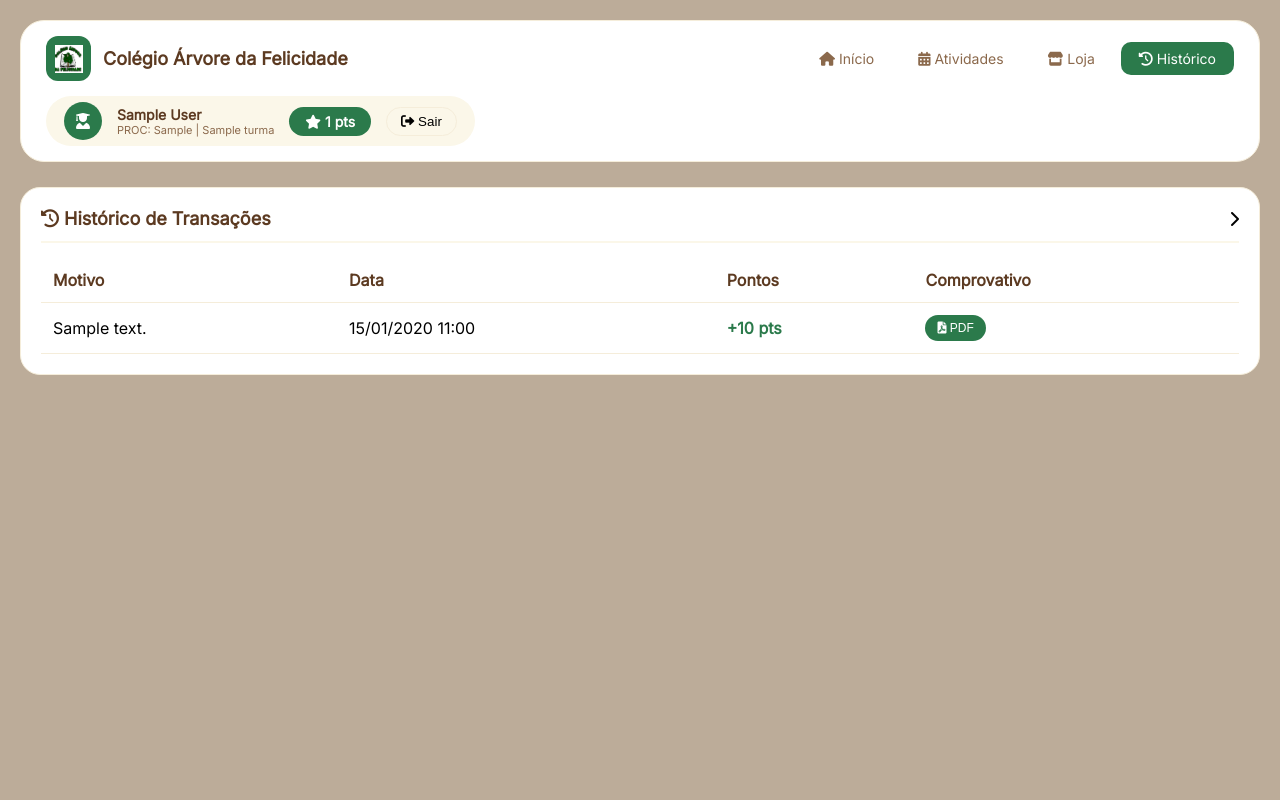
After one commit to eduardomasivi4/Meu_Contributo_App, a Django app: page /aluno/historico/ in a window 1280 px wide. The commit adds this page. Run offline with Django 4.2, Linux system fonts and the light colour scheme; a user stored in the database is signed in; tables that the repository leaves empty hold one stand-in row (values such as "Sample post").

Commit message:
Aluno - Historico

```diff
--- a/core/urls.py
+++ b/core/urls.py
@@ -10,6 +10,8 @@ urlpatterns = [
     path('aluno/dashboard/', views.dashboard_aluno, name='dashboard_aluno'),
     path('aluno/atividades/', views.atividades, name='atividades'),
     path('aluno/loja/', views.loja, name='loja'),
+    path('aluno/historico/', views.historico, name='historico'),
+    path('aluno/comprovativo/<int:transacao_id>/', views.gerar_comprovativo, name='gerar_comprovativo'),
 
     # ALUNO - APIs
     path('api/aluno/verificar-processo/', views.verificar_processo, name='verificar_processo'),
--- a/core/views.py
+++ b/core/views.py
@@ -1,11 +1,30 @@
 from django.shortcuts import render, redirect
+from django.contrib.auth import authenticate, login
 from django.contrib.auth.decorators import login_required
-from django.contrib.auth import authenticate, login
+from django.http import JsonResponse, HttpResponse
+from django.views.decorators.csrf import csrf_exempt
+from django.urls import reverse
+from reportlab.lib.pagesizes import A4
+from reportlab.lib.units import mm
+from reportlab.pdfgen import canvas
+from reportlab.lib.utils import ImageReader
+from reportlab.lib.colors import HexColor
+import qrcode
 import json
-from django.http import JsonResponse
-from .models import PerfilAluno, Atividade, Inscricao, Beneficio, ResgateBeneficio, Transacao
-from django.views.decorators.csrf import csrf_exempt
+from io import BytesIO
+from django.conf import settings
+import os
 
+# Importações dos modelos
+from .models import (
+    PerfilAluno,
+    Turma,
+    Atividade,
+    Beneficio,
+    Transacao,
+    ResgateBeneficio,
+    Inscricao
+)
 
 def index(request):
     return render(request, 'core/index.html')
@@ -171,6 +190,135 @@ def api_resgatar_beneficio(request, beneficio_id):
     except Beneficio.DoesNotExist:
         return JsonResponse({'success': False, 'erro': 'Benefício não encontrado'})
 
+@login_required
+def historico(request):
+    if request.user.tipo != 'aluno':
+        return redirect('index')
+
+    transacoes = Transacao.objects.filter(aluno=request.user.perfil_aluno).order_by('-data')
+
+    context = {
+        'transacoes': transacoes,
+        'nome': request.user.get_full_name() or request.user.username,
+        'processo': request.user.perfil_aluno.numero_processo,
+        'turma': request.user.perfil_aluno.turma.nome if request.user.perfil_aluno.turma else 'Sem turma',
+        'curso': request.user.perfil_aluno.turma.get_curso_display() if request.user.perfil_aluno.turma else 'Sem curso',
+        'saldo': request.user.perfil_aluno.saldo_pontos,
+    }
+    return render(request, 'core/historico.html', context)
+
+@login_required
+def gerar_comprovativo(request, transacao_id):
+    """Gera PDF comprovativo para uma transação"""
+    try:
+        transacao = Transacao.objects.get(id=transacao_id, aluno=request.user.perfil_aluno)
+    except Transacao.DoesNotExist:
+        return HttpResponse('Transação não encontrada', status=404)
+
+    aluno = request.user.perfil_aluno
+    turma = aluno.turma
+    curso_nome = turma.get_curso_display() if turma else 'Não definido'
+    turma_nome = turma.nome if turma else 'Não definido'
+
+    # Dados para o comprovativo
+    dados_comprovativo = (
+        f"O responsável pelo Meu Contributo App do CAF, João Zinga, "
+        f"confirma que o(a) estudante {request.user.get_full_name() or request.user.username}, "
+        f"estudante do curso de {curso_nome}, turma {turma_nome}, "
+        f"converteu {abs(transacao.quantidade)} pontos para obter o benefício {transacao.descricao}."
+    )
+
+    # Construir URL completa do PDF (para o QR Code)
+    pdf_url = request.build_absolute_uri(reverse('gerar_comprovativo', args=[transacao.id]))
+
+    # Criar resposta HTTP com PDF
+    response = HttpResponse(content_type='application/pdf')
+    response['Content-Disposition'] = f'attachment; filename="comprovativo_{transacao.id}.pdf"'
+
+    # Criar PDF
+    pdf = canvas.Canvas(response, pagesize=A4)
+    width, height = A4
+
+    # Cores institucionais
+    castanho = HexColor('#5C3A21')
+    verde = HexColor('#2B7A4B')
+
+    # Logo
+    logo_path = os.path.join(settings.BASE_DIR, 'static', 'images', 'logo-caf.png')
+    if os.path.exists(logo_path):
+        logo = ImageReader(logo_path)
+        pdf.drawImage(logo, (width - 60) / 2, height - 80, width=50, height=50, preserveAspectRatio=True)
+
+    # Título
+    pdf.setFont('Helvetica-Bold', 18)
+    pdf.setFillColor(castanho)
+    pdf.drawCentredString(width / 2, height - 120, "COLÉGIO ÁRVORE DA FELICIDADE")
+
+    pdf.setFont('Helvetica-Bold', 14)
+    pdf.drawCentredString(width / 2, height - 150, "COMPROVATIVO DE CONVERSÃO DE PONTOS")
+
+    # Linha separadora
+    pdf.setStrokeColor(verde)
+    pdf.setLineWidth(2)
+    pdf.line(50, height - 170, width - 50, height - 170)
+
+    # Texto do comprovativo
+    pdf.setFont('Helvetica', 12)
+    pdf.setFillColor(castanho)
+
+    # Quebrar texto em múltiplas linhas
+    text_lines = []
+    current_line = ""
+    for word in dados_comprovativo.split():
+        if len(current_line) + len(word) + 1 < 80:
+            current_line += " " + word if current_line else word
+        else:
+            text_lines.append(current_line)
+            current_line = word
+    text_lines.append(current_line)
+
+    y = height - 220
+    for line in text_lines:
+        pdf.drawString(50, y, line)
+        y -= 25
+
+    # Informações adicionais
+    pdf.setFont('Helvetica-Bold', 12)
+    pdf.drawString(50, y - 20, f"Data da transação: {transacao.data.strftime('%d/%m/%Y %H:%M')}")
+    pdf.drawString(50, y - 45, f"Pontos convertidos: {abs(transacao.quantidade)}")
+    pdf.drawString(50, y - 70, f"Benefício: {transacao.descricao}")
+
+    # Assinatura
+    y_assinatura = y - 130
+    pdf.setFont('Helvetica', 10)
+    pdf.drawString(50, y_assinatura, "_________________________________")
+    pdf.drawString(80, y_assinatura - 10, "João Zinga")
+    pdf.drawString(60, y_assinatura - 25, "Responsável pelo Meu Contributo App")
+
+    # Gerar QR Code com a URL do PDF
+    qr = qrcode.QRCode(version=1, box_size=10, border=4)
+    qr.add_data(pdf_url)  # URL do PDF em vez do texto
+    qr.make(fit=True)
+    qr_img = qr.make_image(fill_color="#5C3A21", back_color="white")
+
+    qr_buffer = BytesIO()
+    qr_img.save(qr_buffer, format='PNG')
+    qr_buffer.seek(0)
+    qr_reader = ImageReader(qr_buffer)
+
+    # Posicionar QR Code no canto inferior direito
+    qr_size = 80
+    pdf.drawImage(qr_reader, width - qr_size - 50, y_assinatura - 100, width=qr_size, height=qr_size)
+
+    # Texto explicativo do QR Code
+    pdf.setFont('Helvetica', 8)
+    pdf.setFillColor(castanho)
+    pdf.drawString(width - qr_size - 45, y_assinatura - 110, "QR Code para download")
+    pdf.drawString(width - qr_size - 55, y_assinatura - 120, "do comprovativo")
+
+    pdf.save()
+    return response
+
 
 # ==================== PROFESSOR (placeholder) ====================
 
--- /dev/null
+++ b/templates/core/historico.html
@@ -0,0 +1,222 @@
+<!DOCTYPE html>
+<html lang="pt-br">
+<head>
+  <meta charset="UTF-8">
+  <meta name="viewport" content="width=device-width, initial-scale=1.0">
+  <title>Colégio Árvore da Felicidade - Histórico de Pontos</title>
+  <link href="https://fonts.googleapis.com/css2?family=Inter:opsz,wght@14..32,300;400;500;600;700;800&display=swap" rel="stylesheet">
+  <link rel="stylesheet" href="https://cdnjs.cloudflare.com/ajax/libs/font-awesome/6.0.0-beta3/css/all.min.css">
+  {% load static %}
+  <link rel="stylesheet" href="{% static 'css/fundo.css' %}">
+  <style>
+    * { margin: 0; padding: 0; box-sizing: border-box; }
+    body { font-family: 'Inter', sans-serif; background: #FBF7E9; }
+    .container { max-width: 1400px; margin: 0 auto; padding: 20px; }
+
+    .header {
+      background: white;
+      border-radius: 24px;
+      padding: 15px 25px;
+      margin-bottom: 25px;
+      display: flex;
+      justify-content: space-between;
+      align-items: center;
+      flex-wrap: wrap;
+      gap: 15px;
+      border: 1px solid #F5EDDA;
+    }
+    .logo-area { display: flex; align-items: center; gap: 12px; }
+    .logo-icon { width: 45px; height: 45px; background: #2B7A4B; border-radius: 12px; display: flex; align-items: center; justify-content: center; }
+    .logo-icon img { width: 28px; height: 28px; }
+    .logo-area h1 { font-size: 18px; color: #5C3A21; font-weight: 700; }
+    .nav-links { display: flex; gap: 8px; }
+    .nav-link { padding: 8px 18px; text-decoration: none; color: #8B694C; font-weight: 500; border-radius: 10px; font-size: 14px; }
+    .nav-link:hover { background: #FBF7E9; color: #5C3A21; }
+    .nav-link.active { background: #2B7A4B; color: white; }
+    .user-area { display: flex; align-items: center; gap: 15px; background: #FBF7E9; padding: 6px 18px; border-radius: 40px; }
+    .user-avatar { width: 38px; height: 38px; background: #2B7A4B; border-radius: 50%; display: flex; align-items: center; justify-content: center; color: white; }
+    .user-name { font-weight: 600; color: #5C3A21; font-size: 14px; }
+    .user-info { font-size: 11px; color: #8B694C; }
+    .saldo-card { background: #2B7A4B; padding: 6px 16px; border-radius: 30px; color: white; font-size: 14px; font-weight: 600; }
+    .logout-btn { background: none; border: 1px solid #F5EDDA; padding: 6px 14px; border-radius: 30px; cursor: pointer; }
+
+    .card {
+      background: white;
+      border-radius: 20px;
+      padding: 20px;
+      margin-bottom: 20px;
+      border: 1px solid #F5EDDA;
+    }
+    .card-header {
+      display: flex;
+      justify-content: space-between;
+      align-items: center;
+      margin-bottom: 15px;
+      padding-bottom: 12px;
+      border-bottom: 2px solid #FBF7E9;
+    }
+    .card-header h3 { font-size: 18px; color: #5C3A21; }
+
+    table { width: 100%; border-collapse: collapse; }
+    th, td { padding: 12px; text-align: left; border-bottom: 1px solid #F5EDDA; }
+    th { color: #5C3A21; font-weight: 600; }
+    .pontos-positive { color: #2B7A4B; font-weight: 700; }
+    .pontos-negative { color: #D4A373; font-weight: 700; }
+    .btn-pdf { background: #2B7A4B; color: white; border: none; padding: 6px 12px; border-radius: 20px; cursor: pointer; font-size: 12px; }
+    .btn-pdf:hover { background: #1E5A38; }
+    .sem-transacoes { text-align: center; padding: 40px; color: #8B694C; }
+
+    @media (max-width: 768px) {
+      .header { flex-direction: column; text-align: center; }
+      table, thead, tbody, th, td, tr { display: block; }
+      th { display: none; }
+      td { display: flex; justify-content: space-between; padding: 10px; border-bottom: 1px solid #F5EDDA; }
+      td::before { content: attr(data-label); font-weight: bold; color: #5C3A21; }
+    }
+  </style>
+</head>
+<body>
+  <div class="container">
+    <div class="header">
+      <div class="logo-area">
+        <div class="logo-icon"><img src="{% static 'images/logo-caf.png' %}" alt="Logo"></div>
+        <h1>Colégio Árvore da Felicidade</h1>
+      </div>
+
+      <div class="nav-links">
+          <a href="/aluno/dashboard/" class="nav-link"><i class="fas fa-home"></i> Início</a>
+          <a href="/aluno/atividades/" class="nav-link"><i class="fas fa-calendar-alt"></i> Atividades</a>
+          <a href="/aluno/loja/" class="nav-link"><i class="fas fa-store"></i> Loja</a>
+          <a href="/aluno/historico/" class="nav-link active"><i class="fas fa-history"></i> Histórico</a>
+      </div>
+
+      <div class="user-area">
+        <div class="user-avatar"><i class="fas fa-user-graduate"></i></div>
+        <div><div class="user-name">{{ nome }}</div><div class="user-info">PROC: {{ processo }} | {{ turma }}</div></div>
+        <div class="saldo-card"><i class="fas fa-star"></i> {{ saldo }} pts</div>
+        <button class="logout-btn" id="logoutBtn"><i class="fas fa-sign-out-alt"></i> Sair</button>
+      </div>
+    </div>
+
+    <div class="card">
+      <div class="card-header">
+        <h3><i class="fas fa-history"></i> Histórico de Transações</h3>
+        <i class="fas fa-chevron-right"></i>
+      </div>
+
+      {% if transacoes %}
+      <table>
+        <thead>
+          <tr><th>Motivo</th><th>Data</th><th>Pontos</th><th>Comprovativo</th></tr>
+        </thead>
+        <tbody>
+          {% for t in transacoes %}
+          <tr>
+            <td data-label="Motivo">{{ t.descricao }}</td>
+            <td data-label="Data">{{ t.data|date:"d/m/Y H:i" }}</td>
+            <td data-label="Pontos" class="{% if t.quantidade > 0 %}pontos-positive{% else %}pontos-negative{% endif %}">
+              {% if t.quantidade > 0 %}+{% endif %}{{ t.quantidade }} pts
+            </td>
+            <td data-label="Comprovativo">
+              <button class="btn-pdf" data-id="{{ t.id }}"><i class="fas fa-file-pdf"></i> PDF</button>
+            </td>
+          </tr>
+          {% endfor %}
+        </tbody>
+      </table>
+      {% else %}
+      <div class="sem-transacoes">
+        <i class="fas fa-history" style="font-size: 48px; margin-bottom: 16px; color: #D4A373;"></i>
+        <p>Nenhuma transação registrada ainda.</p>
+      </div>
+      {% endif %}
+    </div>
+  </div>
+
+  <div id="infoModal" style="display:none; position:fixed; top:0; left:0; width:100%; height:100%; background:rgba(92,58,33,0.6); backdrop-filter:blur(4px); align-items:center; justify-content:center; z-index:1000;">
+    <div style="background:white; border-radius:24px; padding:30px; max-width:350px; text-align:center;">
+      <div style="width:60px; height:60px; background:#2B7A4B; border-radius:50%; display:flex; align-items:center; justify-content:center; margin:0 auto 15px;">
+        <i id="modalIcon" class="fas fa-check-circle" style="font-size:30px; color:white;"></i>
+      </div>
+      <h3 id="modalTitle" style="color:#5C3A21;">Processando</h3>
+      <p id="modalMessage" style="color:#8B694C;">Gerando comprovativo...</p>
+      <button id="modalCloseBtn" style="background:#2B7A4B; color:white; border:none; padding:10px 20px; border-radius:30px; cursor:pointer;">Fechar</button>
+    </div>
+  </div>
+
+  <script>
+    function getCookie(name) {
+        let cookieValue = null;
+        if (document.cookie && document.cookie !== '') {
+            const cookies = document.cookie.split(';');
+            for (let i = 0; i < cookies.length; i++) {
+                const cookie = cookies[i].trim();
+                if (cookie.substring(0, name.length + 1) === (name + '=')) {
+                    cookieValue = decodeURIComponent(cookie.substring(name.length + 1));
+                    break;
+                }
+            }
+        }
+        return cookieValue;
+    }
+
+    const modal = document.getElementById('infoModal');
+    const modalTitle = document.getElementById('modalTitle');
+    const modalMessage = document.getElementById('modalMessage');
+    const modalIcon = document.getElementById('modalIcon');
+    const modalCloseBtn = document.getElementById('modalCloseBtn');
+
+    function showModal(title, message, isSuccess = true) {
+        modalTitle.textContent = title;
+        modalMessage.textContent = message;
+        modalIcon.parentElement.style.background = isSuccess ? '#2B7A4B' : '#D4A373';
+        modalIcon.className = isSuccess ? 'fas fa-check-circle' : 'fas fa-exclamation-triangle';
+        modal.style.display = 'flex';
+    }
+
+    function hideModal() { modal.style.display = 'none'; }
+
+    document.querySelectorAll('.btn-pdf').forEach(btn => {
+        btn.addEventListener('click', async function() {
+            const id = this.dataset.id;
+            showModal('Processando', 'Gerando comprovativo PDF...');
+
+            try {
+                const response = await fetch(`/aluno/comprovativo/${id}/`, {
+                    method: 'GET',
+                    headers: {
+                        'X-CSRFToken': getCookie('csrftoken')
+                    }
+                });
+
+                if (response.ok) {
+                    const blob = await response.blob();
+                    const url = window.URL.createObjectURL(blob);
+                    const a = document.createElement('a');
+                    a.href = url;
+                    a.download = `comprovativo_${id}.pdf`;
+                    document.body.appendChild(a);
+                    a.click();
+                    a.remove();
+                    window.URL.revokeObjectURL(url);
+                    hideModal();
+                } else {
+                    showModal('Erro', 'Erro ao gerar comprovativo', false);
+                    setTimeout(hideModal, 2000);
+                }
+            } catch (error) {
+                showModal('Erro', 'Erro de conexão', false);
+                setTimeout(hideModal, 2000);
+            }
+        });
+    });
+
+    document.getElementById('logoutBtn').addEventListener('click', () => {
+        window.location.href = '/';
+    });
+
+    modalCloseBtn.addEventListener('click', hideModal);
+    modal.addEventListener('click', (e) => { if (e.target === modal) hideModal(); });
+  </script>
+</body>
+</html>
```
Also changed, not shown: templates/core/atividades.html (+6 -3 lines), templates/core/dashboard_aluno.html (+6 -3 lines), templates/core/loja.html (+6 -3 lines).
